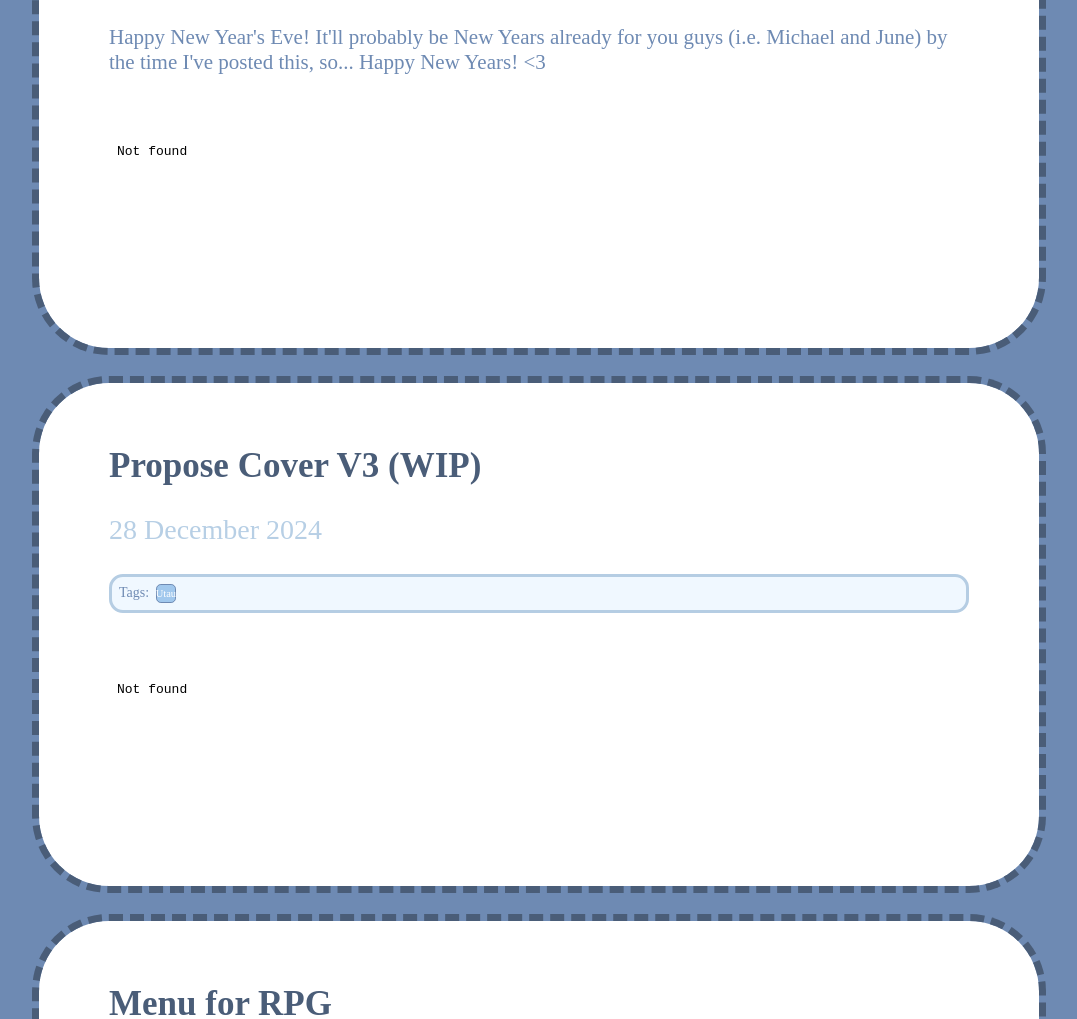
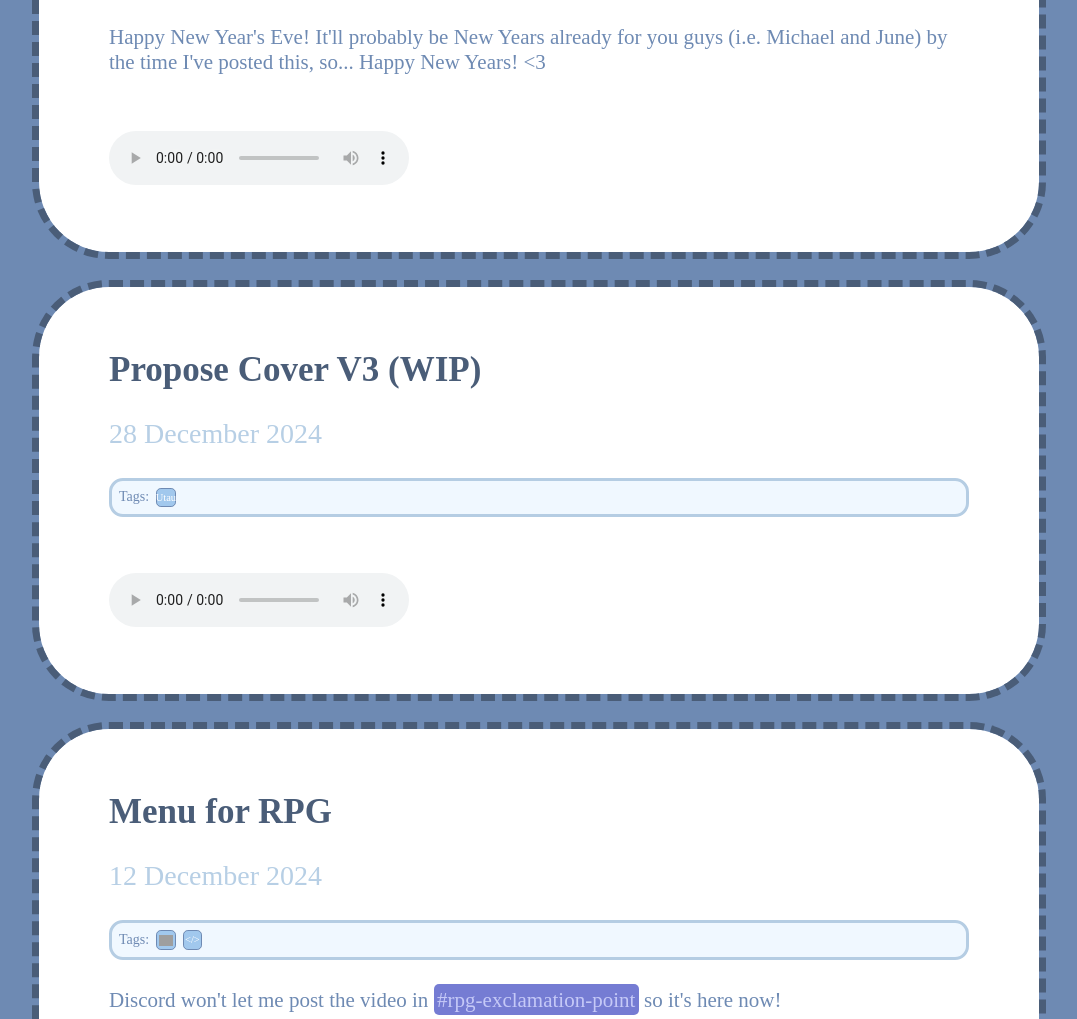
Before and after one commit to stararr/devlogs, a plain HTML site: page index.html in a window 1280 px wide. Shown: the part 304-1323 px from the top of the page, without its empty margins (101-1178 px from the left). Drawn offline with Linux system fonts and the light colour scheme; grey boxes are pictures that could not be loaded; a web font is replaced by a local one.

Commit message:
fixed v4's wav and changed the tags back to <audio> from <embed>

```diff
--- a/index.html
+++ b/index.html
@@ -15,7 +15,7 @@
                     <span class="button">Utau</span>
                 </div>
                 <p>Happy New Year's Eve! It'll probably be New Years already for you guys (i.e. Michael and June) by the time I've posted this, so... Happy New Years! &lt;3</p>
-                <embed controls src="./audio/propose v4.wav.wav"></embed>
+                <audio controls src="./audio/propose v4.wav"></audio>
             </div>
             <div class="post">
                 <h1>Propose Cover V3 (WIP)</h1>
@@ -24,7 +24,7 @@
                     Tags:
                     <span class="button">Utau</span>
                 </div>
-                <embed controls src="./audio/propose v3.wav"></embed>
+                <audio controls src="./audio/propose v3.wav"></audio>
             </div>
             <div class="post">
                 <h1>Menu for RPG</h1>
```
